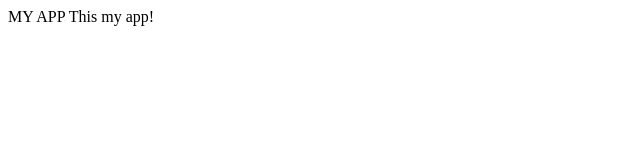
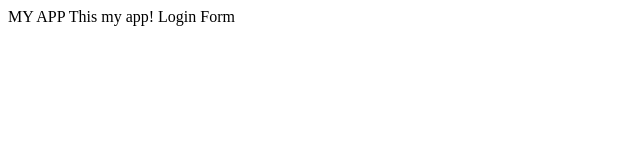
Before and after one commit to teejay13/gittest, a plain HTML site: page index.html in a window 1280 px wide. Shown: the full height of the page, 0-640 px from the left. Drawn offline with Linux system fonts and the light colour scheme.

Commit message:
login branch

```diff
--- a/index.html
+++ b/index.html
@@ -2,5 +2,6 @@
     <head>MY APP</head>
     <body>
         This my app!
+        Login Form
     </body>
 </html>
--- /dev/null
+++ b/mkdir/app2.js
@@ -0,0 +1 @@
+console.log(232);
```
Also changed, not shown: log.txt (added), login.html (added).
